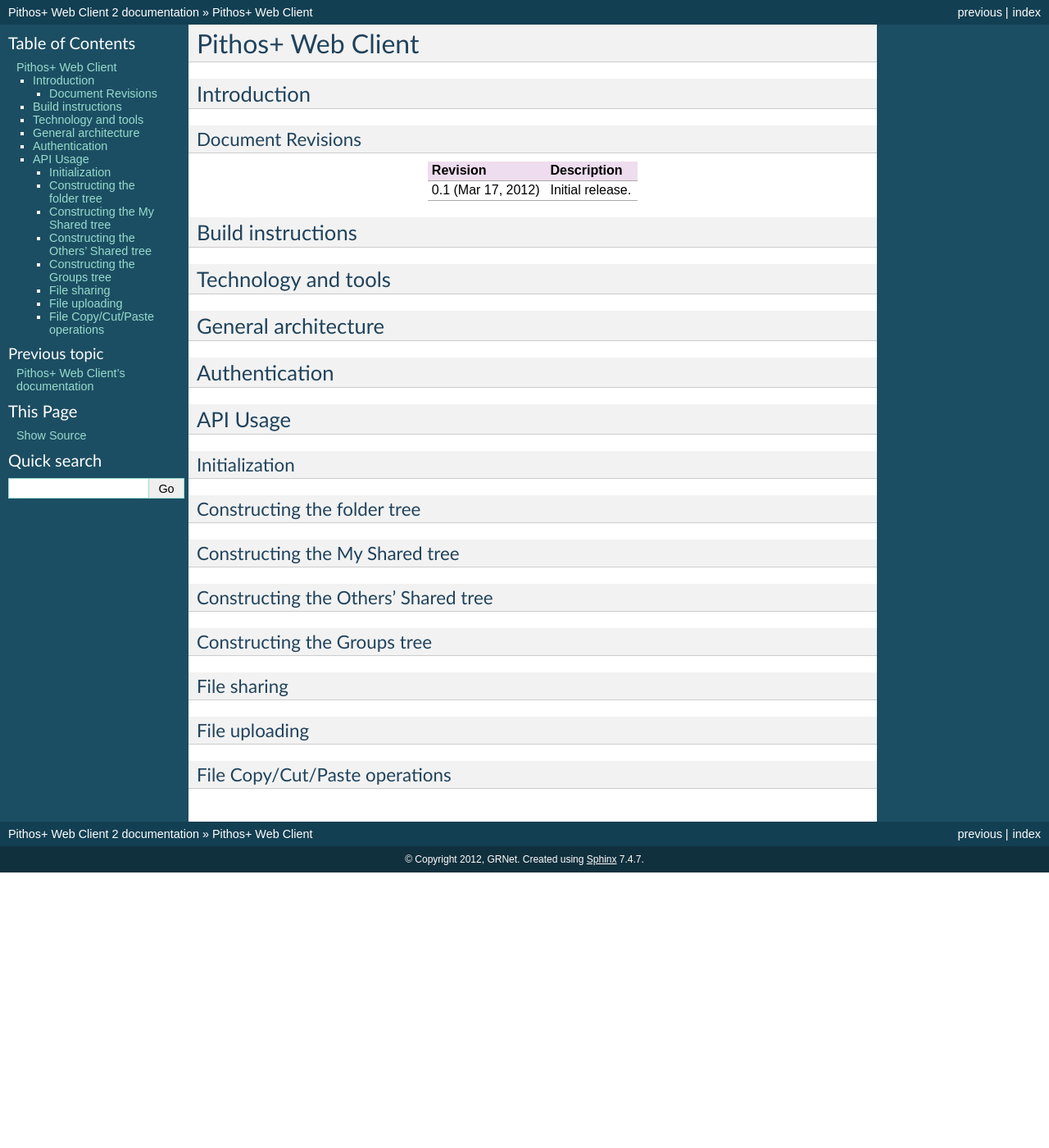
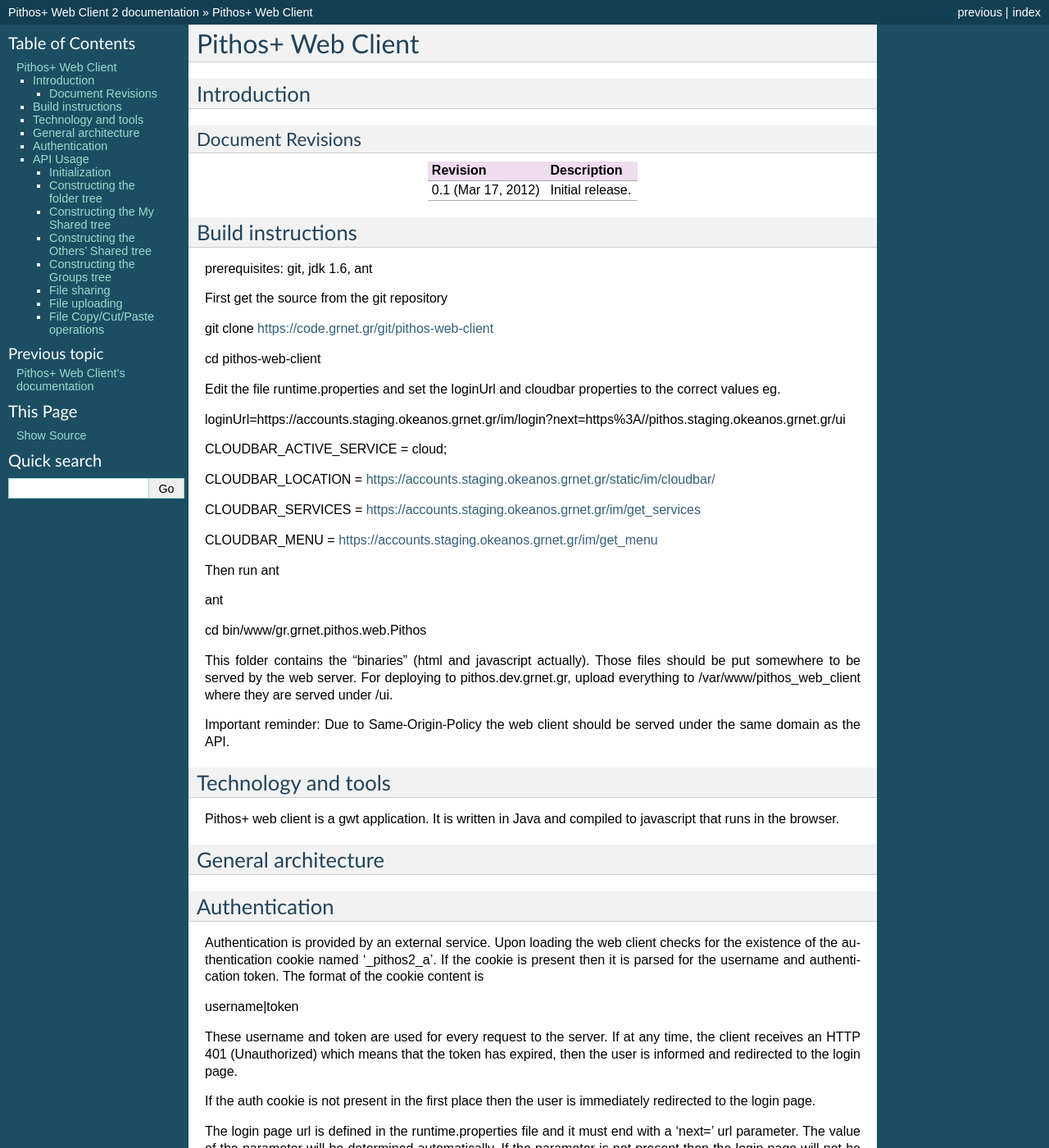
Before and after one commit to gkorf/pwc, a Sphinx documentation site: the page built from docs/source/webclient.rst, in a window 1280 px wide and 1400 px high. Shown: the whole window at 82% size. Built offline with Sphinx 7.4.7, drawn with Linux system fonts in a browser that asks for light colours; some of the changed text lies outside the part shown.

Commit message:
Updated documentation

```diff
--- a/docs/source/webclient.rst
+++ b/docs/source/webclient.rst
@@ -15,9 +15,40 @@
 
 Build instructions
 ------------------
+prerequisites: git, jdk 1.6, ant
+
+First get the source from the git repository
+
+git clone https://code.grnet.gr/git/pithos-web-client
+
+cd pithos-web-client
+
+Edit the file runtime.properties and set the loginUrl and cloudbar properties to the correct values eg.
+
+loginUrl=https://accounts.staging.okeanos.grnet.gr/im/login?next=https%3A//pithos.staging.okeanos.grnet.gr/ui
+
+CLOUDBAR_ACTIVE_SERVICE = cloud;
+
+CLOUDBAR_LOCATION = https://accounts.staging.okeanos.grnet.gr/static/im/cloudbar/
+
+CLOUDBAR_SERVICES = https://accounts.staging.okeanos.grnet.gr/im/get_services
+
+CLOUDBAR_MENU = https://accounts.staging.okeanos.grnet.gr/im/get_menu
+
+Then run ant
+
+ant
+
+cd bin/www/gr.grnet.pithos.web.Pithos
+
+This folder contains the "binaries" (html and javascript actually). Those files should be put somewhere to be served by the web server.
+For deploying to pithos.dev.grnet.gr, upload everything to /var/www/pithos_web_client where they are served under /ui.
+
+Important reminder: Due to Same-Origin-Policy the web client should be served under the same domain as the API.
 
 Technology and tools
 --------------------
+Pithos+ web client is a gwt application. It is written in Java and compiled to javascript that runs in the browser.
 
 General architecture
 --------------------
@@ -25,14 +56,40 @@
 Authentication
 --------------
 
+Authentication is provided by an external service. Upon loading the web client checks for the existence of the authentication cookie named '_pithos2_a'. If the cookie is present then it is parsed for the username and authentication token. The format of the cookie content is
+
+username|token
+
+These username and token are used for every request to the server. If at any time, the client receives an HTTP 401 (Unauthorized) which means that the token has expired, then the user is informed and redirected to the login page.
+
+If the auth cookie is not present in the first place then the user is immediately redirected to the login page.
+
+The login page url is defined in the runtime.properties file and it must end with a 'next=' url parameter. The value of the parameter will be determined automatically. If the parameter is not present then the login page will not be able to redirect back to the client after a successful login and the use will end up at her profile page.
+
 API Usage
 ---------
 
 Initialization
 ^^^^^^^^^^^^^^
+Upon loading, the web client performs the followinf steps:
+
+Ckeck if the user is authenticated (auth cookie present)
+
+The application page is constructed
+
+Requests the server for the user account and files. This is done in various stages. First a request is made for the user account data
+
+GET /v1/username?format=json
+
+If there is a container named 'pithos' and a container named 'trash' then it proceeds to the folder tree construction. Otherwise the missing containers will be created with a request
+
+PUT /v1/username/pithos
+
+PUT /v1/username/trash
 
 Constructing the folder tree
 ^^^^^^^^^^^^^^^^^^^^^^^^^^^^
+
 
 Constructing the My Shared tree
 ^^^^^^^^^^^^^^^^^^^^^^^^^^^^^^^
```
